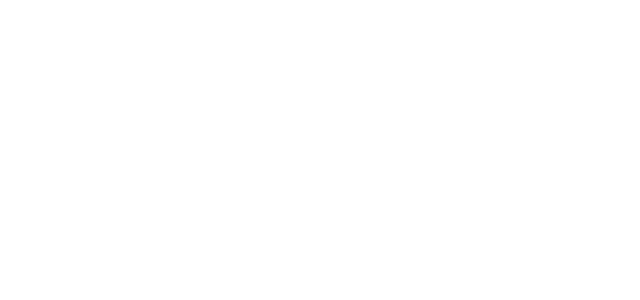
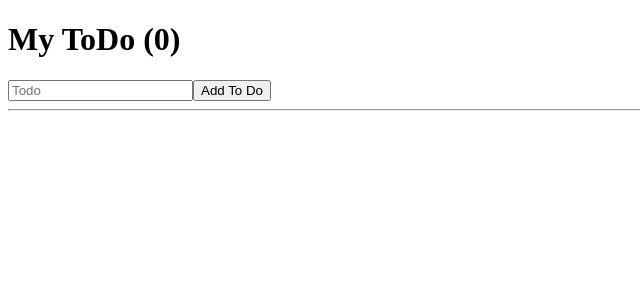
Before and after one commit to parkgeonwoong/study-reacts, a React (Create React App) app in the folder react-begin/: page / in a window 1280 px wide. Shown: the top 300 px of the page, without its empty margins (0-640 px from the left). Built offline with nearby package versions, Linux system fonts and the light colour scheme.

Commit message:
Todo input & array

```diff
--- a/react-begin/src/App.js
+++ b/react-begin/src/App.js
@@ -1,7 +1,40 @@
 import { useEffect, useState } from "react";
 
 function App() {
-  return <div></div>;
+  const [todo, setTodo] = useState("");
+  const [todos, setTodos] = useState([]);
+
+  const onChange = (event) => setTodo(event.target.value);
+  const onSubmit = (event) => {
+    event.preventDefault();
+    // console.log(todo);
+    if (todo === "") {
+      return;
+    }
+    setTodos((currentArray) => [todo, ...currentArray]);
+    // setTodos(() => todos.concat(todo));
+    setTodo("");
+  };
+  console.log(todos);
+
+  return (
+    <div>
+      <h1>My ToDo ({todos.length})</h1>
+      <form onSubmit={onSubmit}>
+        <input
+          onChange={onChange}
+          value={todo}
+          type="text"
+          placeholder="Todo"
+        />
+        <button>Add To Do</button>
+      </form>
+      <hr />
+      {todos.map((item, index) => (
+        <li key={index}>{item}</li>
+      ))}
+    </div>
+  );
 }
 
 export default App;
```
